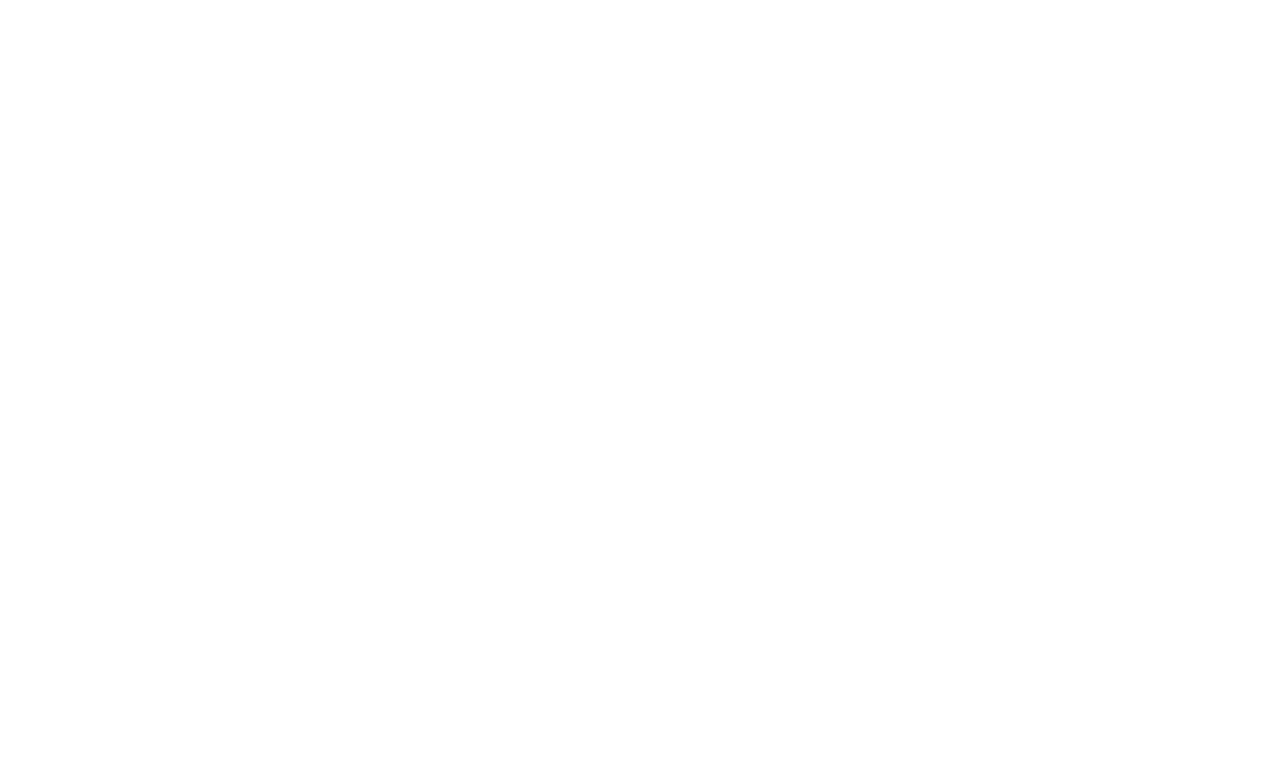
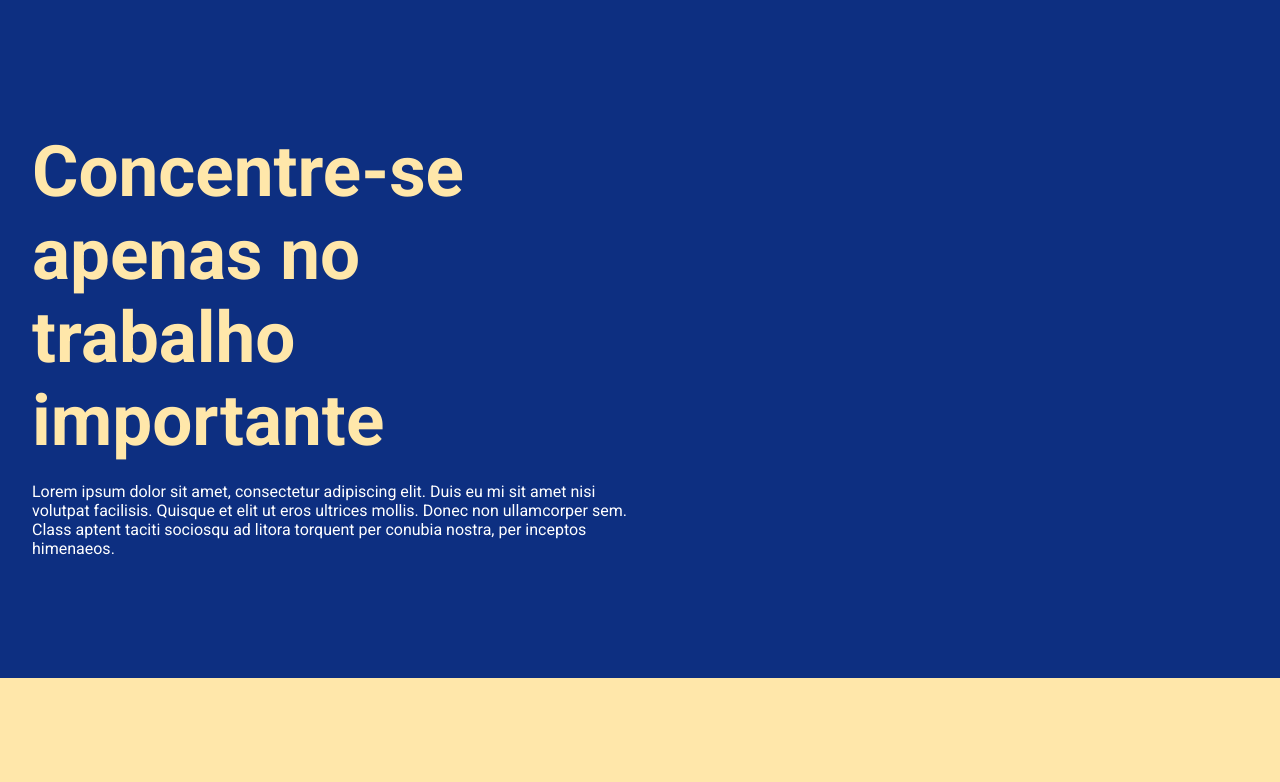
Before and after one commit to allexis096/dropbox-clone, a React (Create React App) app: page / in a window 1280 px wide. Shown: the top 782 px of the page. Built offline with nearby package versions, Linux system fonts and the light colour scheme.

Commit message:
feat: Section component done

```diff
--- a/src/App.tsx
+++ b/src/App.tsx
@@ -1,35 +1,36 @@
 import React from 'react';
+
+import data from './data';
 
 import Section from './components/Section';
 
 import GlobalStyles from './styles/GlobalStyles';
-import data from './data';
 
 function App() {
   return (
     <>
       <Section
-        variants="blue"
+        variant="blue"
         title={data[0].title}
         description={data[0].description}
       />
       <Section
-        variants="beige"
+        variant="beige"
         title={data[1].title}
         description={data[1].description}
       />
       <Section
-        variants="blue"
+        variant="blue"
         title={data[2].title}
         description={data[2].description}
       />
       <Section
-        variants="white"
+        variant="white"
         title={data[3].title}
         description={data[3].description}
       />
       <Section
-        variants="black"
+        variant="black"
         title={data[4].title}
         description={data[4].description}
       />
--- a/src/components/Section/index.tsx
+++ b/src/components/Section/index.tsx
@@ -1,15 +1,22 @@
 import React from 'react';
 
-// import { Container } from './styles';
+import { Container, Content } from './styles';
 
 interface Props {
-  variants: 'blue' | 'beige' | 'white' | 'black';
+  variant: 'blue' | 'beige' | 'white' | 'black';
   title: string;
   description: string;
 }
 
-const Section: React.FC<Props> = () => {
-  return <div />;
+const Section: React.FC<Props> = ({ variant, title, description }) => {
+  return (
+    <Container className={variant}>
+      <Content>
+        <h2>{title}</h2>
+        <p>{description}</p>
+      </Content>
+    </Container>
+  );
 }
 
 export default Section;
--- a/src/components/Section/styles.ts
+++ b/src/components/Section/styles.ts
@@ -1,5 +1,67 @@
 import styled from 'styled-components';
 
 export const Container = styled.div`
+  --padding-top: 100px;
+  --padding-bottom: 120px;
+  --heading-font-size: 32px;
+  --content-width: 100%;
 
+  &.blue {
+    --bg-color: var(--color-primary);
+    --text-color: var(--color-tertiary);
+    --logo-color: var(--color-secondary);
+  }
+
+  &.beige {
+    --bg-color: var(--color-secondary);
+    --text-color: var(--color-quaternary);
+    --logo-color: var(--color-primary);
+  }
+
+  &.white {
+    --bg-color: var(--color-tertiary);
+    --text-color: var(--color-quaternary);
+    --logo-color: var(--color-blue);
+  }
+
+  &.black {
+    --bg-color: var(--color-quaternary);
+    --text-color: var(--color-tertiary);
+    --logo-color: var(--color-blue);
+  }
+
+  &:first-child {
+    --padding-top: 130px;
+    --heading-font-size: 51px;
+
+    @media (min-width: 1024px) {
+      --content-width: 50%;
+      --heading-font-size: 71px;
+    }
+  }
+
+
+  background: var(--bg-color);
 `;
+
+export const Content = styled.div`
+  z-index: 2;
+  position: relative;
+  max-width: 1440px;
+  margin: 0 auto;
+
+  > h2 {
+    font-size: var(--heading-font-size);
+    color: var(--logo-color);
+    max-width: var(--content-width);
+  }
+
+  > p {
+    margin-top: 20px;
+    font-size: 16px;
+    color: var(--text-color);
+    max-width: var(--content-width);
+  }
+
+  padding: var(--padding-top) 32px var(--padding-bottom);
+`;
```
